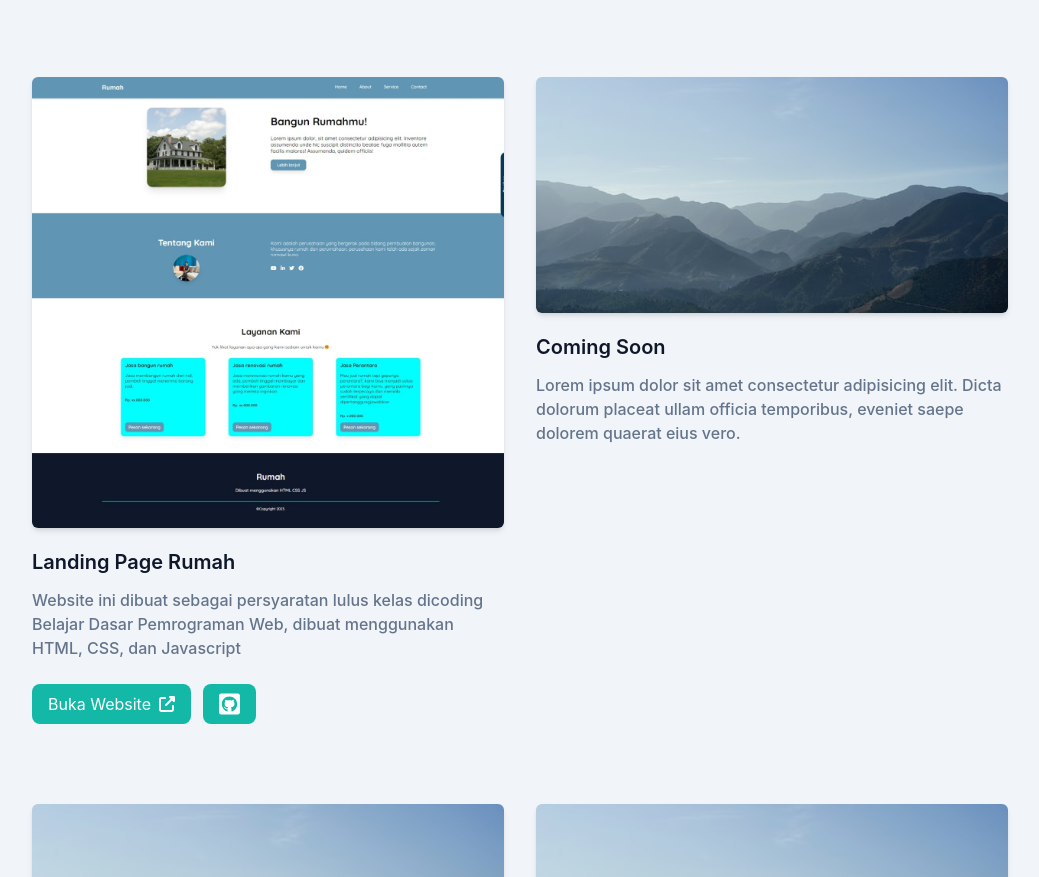
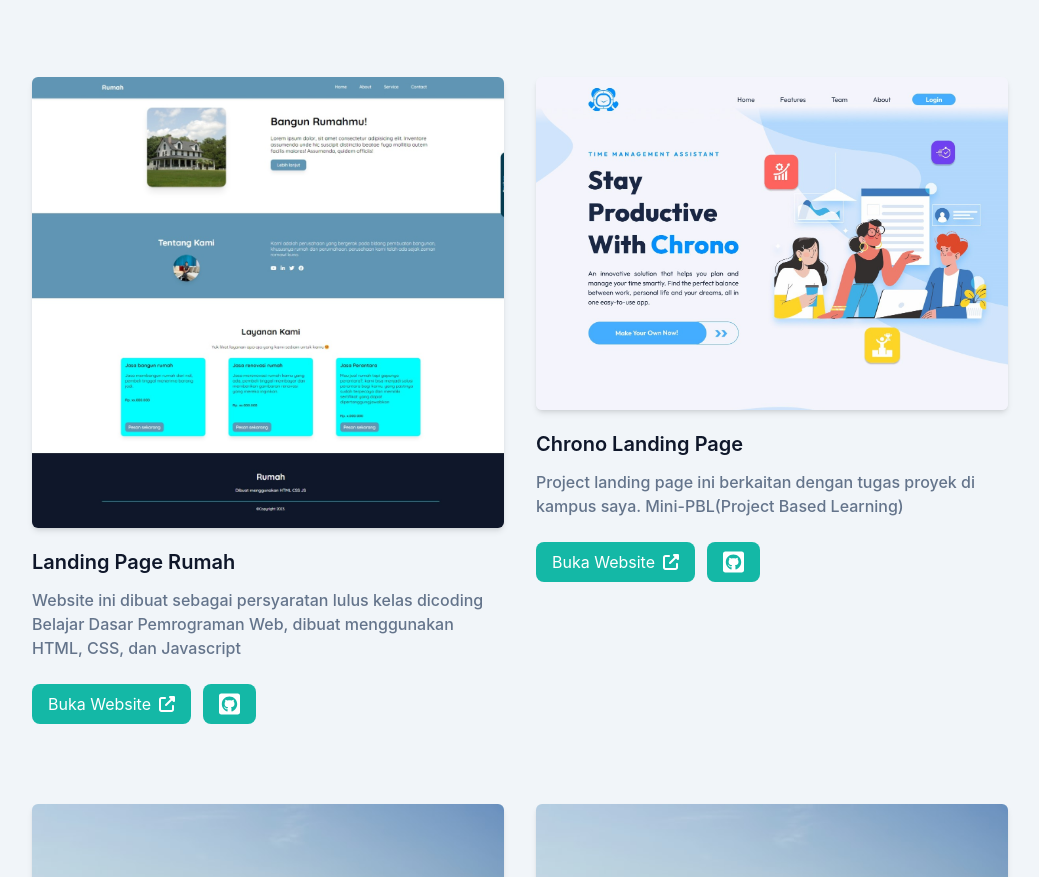
Before and after one commit to bayufransdo/portfolio-tailwind-css, a website: page index.html in a window 1280 px wide. Shown: the part 1406-2283 px from the top of the page, without its empty margins (120-1159 px from the left). Drawn offline with Linux system fonts and the light colour scheme.

Commit message:
add new project Chrono Landing Page

```diff
--- a/index.html
+++ b/index.html
@@ -258,7 +258,7 @@
                     </p>
                     <div class="show inline-flex gap-3">
                         <a href="https://landing-page-rumah.vercel.app" target="_blank"
-                            class="text-white bg-primary inline-flex gap-2 items-center px-4 py-2 rounded-lg mt-6 ">Buka
+                            class="text-white bg-primary inline-flex gap-2 items-center px-4 py-2 rounded-lg mt-6 hover:opacity-70 transition">Buka
                             Website
                             <svg xmlns="http://www.w3.org/2000/svg" height="1em" viewBox="0 0 512 512"
                                 class="fill-current"><!--! Font Awesome Free 6.4.2 by @fontawesome - https://fontawesome.com License - https://fontawesome.com/license (Commercial License) Copyright 2023 Fonticons, Inc. -->
@@ -267,7 +267,7 @@
                             </svg>
                         </a>
                         <a href="https://github.com/bayufransdo/landing-page-rumah" target="_blank"
-                            class="text-white bg-primary inline-flex gap-2 items-center px-4 py-2 rounded-lg mt-6">
+                            class="text-white bg-primary inline-flex gap-2 items-center px-4 py-2 rounded-lg mt-6 hover:opacity-70 transition">
                             <svg xmlns="http://www.w3.org/2000/svg" height="1.5em" class="fill-current"
                                 viewBox="0 0 448 512"><!--! Font Awesome Free 6.4.2 by @fontawesome - https://fontawesome.com License - https://fontawesome.com/license (Commercial License) Copyright 2023 Fonticons, Inc. -->
                                 <path
@@ -279,13 +279,32 @@
                 <!-- Portfolio 2 -->
                 <div class="mb-12 p-4 md:w-1/2">
                     <div class="rounded-md shadow-md overflow-hidden">
-                        <img src="dist/img/placeholder.jpeg" alt="placeholder" width="w-full">
+                        <img src="dist/img/portfolio-2.jpg" alt="Chrono" width="w-full">
                     </div>
-                    <h3 class="font-semibold text-dark text-xl mt-5 mb-3 dark:text-white">Coming Soon</h3>
+                    <h3 class="font-semibold text-dark text-xl mt-5 mb-3 dark:text-white">Chrono Landing Page</h3>
                     <p class="font-medium text-base text-secondary">
-                        Lorem ipsum dolor sit amet consectetur adipisicing elit. Dicta dolorum placeat ullam officia
-                        temporibus, eveniet saepe dolorem quaerat eius vero.
+                        Project landing page ini berkaitan dengan tugas proyek di kampus saya. Mini-PBL(Project Based
+                        Learning)
                     </p>
+                    <div class="show inline-flex gap-3">
+                        <a href="https://chrono-landing-page.vercel.app" target="_blank"
+                            class="text-white bg-primary inline-flex gap-2 items-center px-4 py-2 rounded-lg mt-6 hover:opacity-70 transition">Buka
+                            Website
+                            <svg xmlns="http://www.w3.org/2000/svg" height="1em" viewBox="0 0 512 512"
+                                class="fill-current"><!--! Font Awesome Free 6.4.2 by @fontawesome - https://fontawesome.com License - https://fontawesome.com/license (Commercial License) Copyright 2023 Fonticons, Inc. -->
+                                <path
+                                    d="M352 0c-12.9 0-24.6 7.8-29.6 19.8s-2.2 25.7 6.9 34.9L370.7 96 201.4 265.4c-12.5 12.5-12.5 32.8 0 45.3s32.8 12.5 45.3 0L416 141.3l41.4 41.4c9.2 9.2 22.9 11.9 34.9 6.9s19.8-16.6 19.8-29.6V32c0-17.7-14.3-32-32-32H352zM80 32C35.8 32 0 67.8 0 112V432c0 44.2 35.8 80 80 80H400c44.2 0 80-35.8 80-80V320c0-17.7-14.3-32-32-32s-32 14.3-32 32V432c0 8.8-7.2 16-16 16H80c-8.8 0-16-7.2-16-16V112c0-8.8 7.2-16 16-16H192c17.7 0 32-14.3 32-32s-14.3-32-32-32H80z" />
+                            </svg>
+                        </a>
+                        <a href="https://github.com/bayufransdo/chrono-landing-page" target="_blank"
+                            class="text-white bg-primary inline-flex gap-2 items-center px-4 py-2 rounded-lg mt-6 hover:opacity-70 transition">
+                            <svg xmlns="http://www.w3.org/2000/svg" height="1.5em" class="fill-current"
+                                viewBox="0 0 448 512"><!--! Font Awesome Free 6.4.2 by @fontawesome - https://fontawesome.com License - https://fontawesome.com/license (Commercial License) Copyright 2023 Fonticons, Inc. -->
+                                <path
+                                    d="M400 32H48C21.5 32 0 53.5 0 80v352c0 26.5 21.5 48 48 48h352c26.5 0 48-21.5 48-48V80c0-26.5-21.5-48-48-48zM277.3 415.7c-8.4 1.5-11.5-3.7-11.5-8 0-5.4.2-33 .2-55.3 0-15.6-5.2-25.5-11.3-30.7 37-4.1 76-9.2 76-73.1 0-18.2-6.5-27.3-17.1-39 1.7-4.3 7.4-22-1.7-45-13.9-4.3-45.7 17.9-45.7 17.9-13.2-3.7-27.5-5.6-41.6-5.6-14.1 0-28.4 1.9-41.6 5.6 0 0-31.8-22.2-45.7-17.9-9.1 22.9-3.5 40.6-1.7 45-10.6 11.7-15.6 20.8-15.6 39 0 63.6 37.3 69 74.3 73.1-4.8 4.3-9.1 11.7-10.6 22.3-9.5 4.3-33.8 11.7-48.3-13.9-9.1-15.8-25.5-17.1-25.5-17.1-16.2-.2-1.1 10.2-1.1 10.2 10.8 5 18.4 24.2 18.4 24.2 9.7 29.7 56.1 19.7 56.1 19.7 0 13.9.2 36.5.2 40.6 0 4.3-3 9.5-11.5 8-66-22.1-112.2-84.9-112.2-158.3 0-91.8 70.2-161.5 162-161.5S388 165.6 388 257.4c.1 73.4-44.7 136.3-110.7 158.3zm-98.1-61.1c-1.9.4-3.7-.4-3.9-1.7-.2-1.5 1.1-2.8 3-3.2 1.9-.2 3.7.6 3.9 1.9.3 1.3-1 2.6-3 3zm-9.5-.9c0 1.3-1.5 2.4-3.5 2.4-2.2.2-3.7-.9-3.7-2.4 0-1.3 1.5-2.4 3.5-2.4 1.9-.2 3.7.9 3.7 2.4zm-13.7-1.1c-.4 1.3-2.4 1.9-4.1 1.3-1.9-.4-3.2-1.9-2.8-3.2.4-1.3 2.4-1.9 4.1-1.5 2 .6 3.3 2.1 2.8 3.4zm-12.3-5.4c-.9 1.1-2.8.9-4.3-.6-1.5-1.3-1.9-3.2-.9-4.1.9-1.1 2.8-.9 4.3.6 1.3 1.3 1.8 3.3.9 4.1zm-9.1-9.1c-.9.6-2.6 0-3.7-1.5s-1.1-3.2 0-3.9c1.1-.9 2.8-.2 3.7 1.3 1.1 1.5 1.1 3.3 0 4.1zm-6.5-9.7c-.9.9-2.4.4-3.5-.6-1.1-1.3-1.3-2.8-.4-3.5.9-.9 2.4-.4 3.5.6 1.1 1.3 1.3 2.8.4 3.5zm-6.7-7.4c-.4.9-1.7 1.1-2.8.4-1.3-.6-1.9-1.7-1.5-2.6.4-.6 1.5-.9 2.8-.4 1.3.7 1.9 1.8 1.5 2.6z" />
+                            </svg>
+                        </a>
+                    </div>
                 </div>
                 <!-- Portfolio 3 -->
                 <div class="mb-12 p-4 md:w-1/2">
```
Also changed, not shown: dist/img/portfolio-2.jpg (added), dist/output.css.
